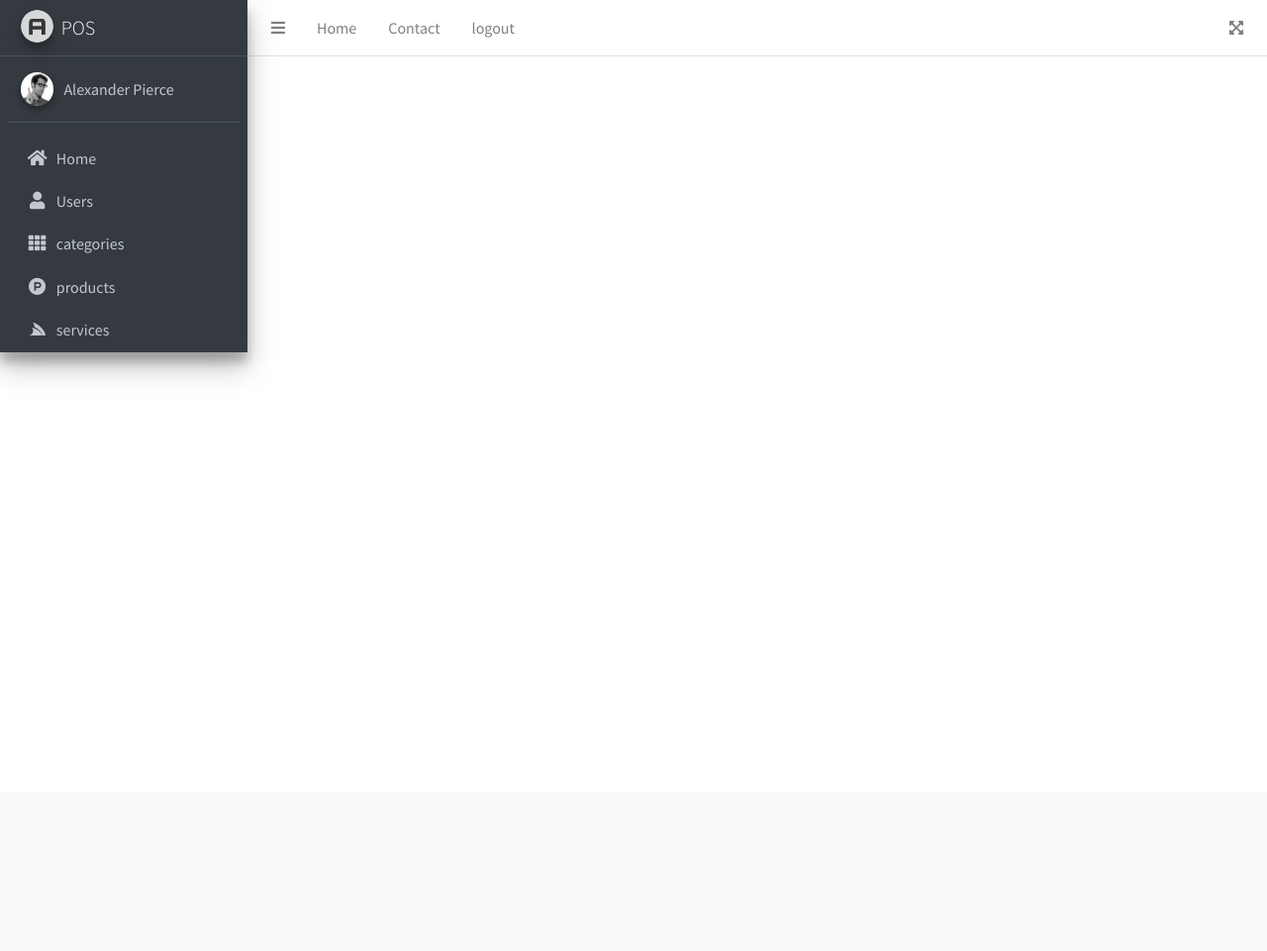
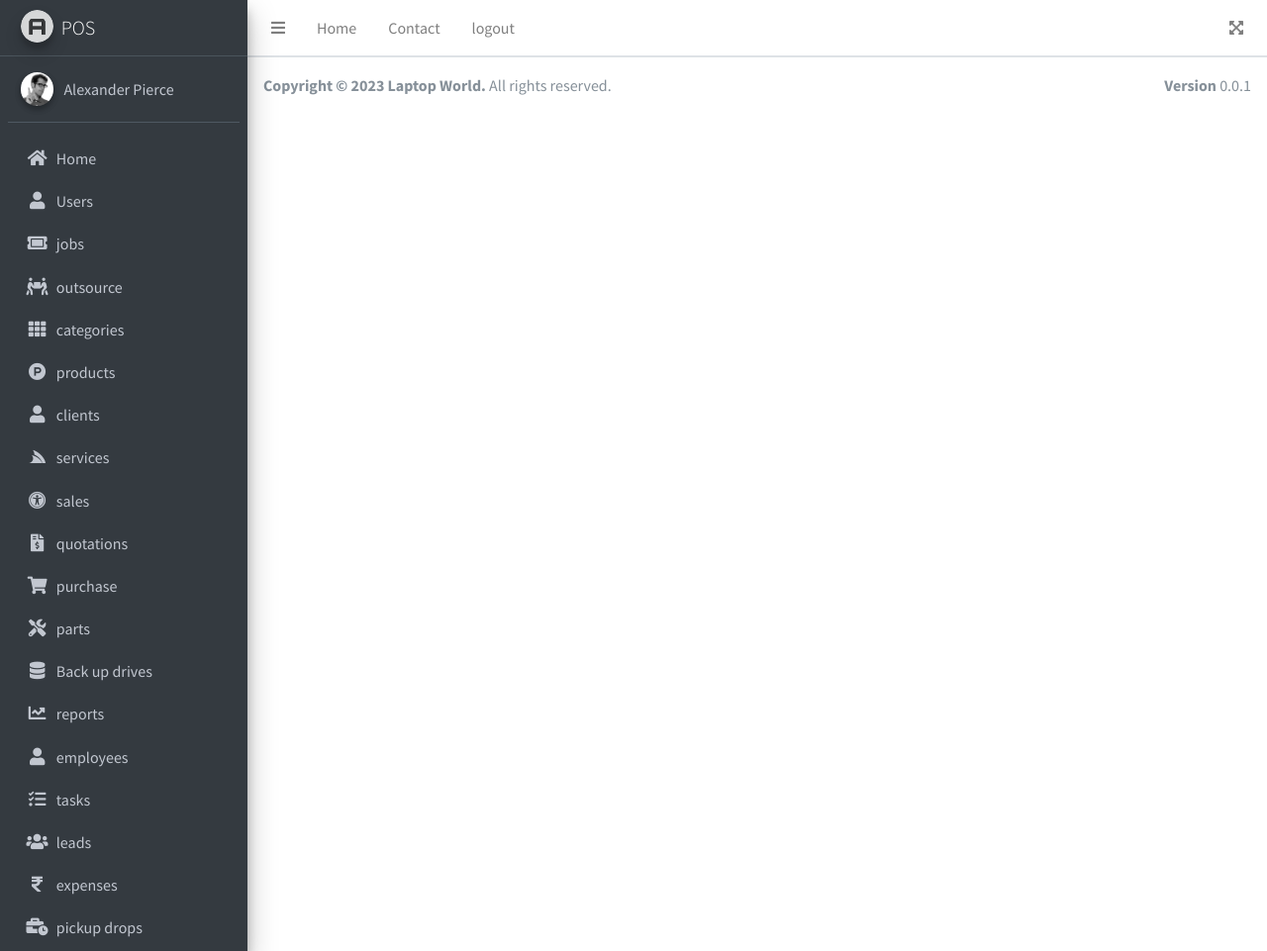
Before and after one commit to Mr-Kumar-Abhishek/computer-repair-POS, a PHP site: page / in a window 1280 px wide. Shown: the whole page at 99% size. Before the commit the page ends 378 px from the top, so only its background shows below. Run offline with PHP 8.4, Linux system fonts and the light colour scheme; some libraries are stand-ins or nearby versions.

Commit message:
add footer

```diff
--- /dev/null
+++ b/views/modules/footer.php
@@ -0,0 +1,6 @@
+<footer class="main-footer">
+    <div class="float-right d-none d-sm-block">
+      <b>Version</b> 0.0.1
+    </div>
+    <strong>Copyright © 2023 Laptop World</a>.</strong> All rights reserved.
+</footer>
--- a/views/modules/menu.php
+++ b/views/modules/menu.php
@@ -42,6 +42,21 @@
                </li>
                <li class="nav-item">
                 <a href="#" class="nav-link">
+                    <i class="nav-icon fas fa-ticket-alt"></i>
+                        <p>
+                            jobs
+                        </p>
+                </a>
+               <li class="nav-item">
+                <a href="#" class="nav-link">
+                    <i class="nav-icon fas fa-people-carry"></i>
+                        <p>
+                            outsource
+                        </p>
+                </a>
+               </li>
+               <li class="nav-item">
+                <a href="#" class="nav-link">
                     <i class="nav-icon fas fa-th"></i>
                         <p>
                             categories
@@ -58,11 +73,107 @@
                </li>
                <li class="nav-item">
                 <a href="#" class="nav-link">
+                    <i class="nav-icon fas fa-user"></i>
+                        <p>
+                            clients
+                        </p>
+                </a>
+               </li>
+               <li class="nav-item">
+                <a href="#" class="nav-link">
                     <i class="nav-icon fab fa-servicestack"></i>
-
+                        <p>
                             services
                         </p>
                 </a>
+               </li>
+               <li class="nav-item">
+                <a href="#" class="nav-link">
+                    <i class="nav-icon fas fa-universal-access"></i>
+                        <p>
+                            sales
+                        </p>
+                </a>
+               </li>
+               <li class="nav-item">
+                <a href="#" class="nav-link">
+                    <i class="nav-icon fas fa-file-invoice-dollar"></i>
+                        <p>
+                            quotations
+                        </p>
+                </a>
+               </li>
+               <li class="nav-item">
+                <a href="#" class="nav-link">
+                    <i class="nav-icon fas fa-shopping-cart"></i>
+                        <p>
+                            purchase
+                        </p>
+                </a>
+               </li>
+               <li class="nav-item">
+                <a href="#" class="nav-link">
+                    <i class="nav-icon fas fa-tools"></i>
+                        <p>
+                            parts
+                        </p>
+                </a>
+               </li>
+               <li class="nav-item">
+                <a href="#" class="nav-link">
+                    <i class="nav-icon fas fa-database"></i>
+                        <p>
+                            Back up drives
+                        </p>
+                </a>
+               </li>
+               <li class="nav-item">
+                <a href="#" class="nav-link">
+                    <i class="nav-icon fas fa-chart-line"></i>
+                        <p>
+                            reports
+                        </p>
+                </a>
+               </li>
+               <li class="nav-item">
+                <a href="#" class="nav-link">
+                    <i class="nav-icon fas fa-user"></i>
+                        <p>
+                            employees
+                        </p>
+                </a>
+               </li>
+               <li class="nav-item">
+                <a href="#" class="nav-link">
+                    <i class="nav-icon fas fa-tasks"></i>
+                        <p>
+                            tasks
+                        </p>
+                </a>
+               </li>
+               <li class="nav-item">
+                <a href="#" class="nav-link">
+                    <i class="nav-icon fas fa-users"></i>
+                        <p>
+                            leads
+                        </p>
+                </a>
+               </li class="nav-item">
+               <li class="nav-item">
+                  <a href="#" class="nav-link">
+                    <i class="nav-icon fas fa-rupee-sign"></i>
+                        <p>
+                            expenses
+                        </p>
+                  </a>
+               </li>
+               <li class="nav-item">
+                  <a href="#" class="nav-link">
+                    <i class="nav-icon fas fa-business-time"></i>
+                        <p>
+                            pickup drops
+                        </p>
+                  </a>
                </li>
         </ul>
        </nav>
--- a/views/template.php
+++ b/views/template.php
@@ -19,6 +19,7 @@
     <?php
         include_once("modules/header.php");
         include_once("modules/menu.php");
+        include_once("modules/footer.php");
     ?>
 </div>
 <!-- ./wrapper -->
```
